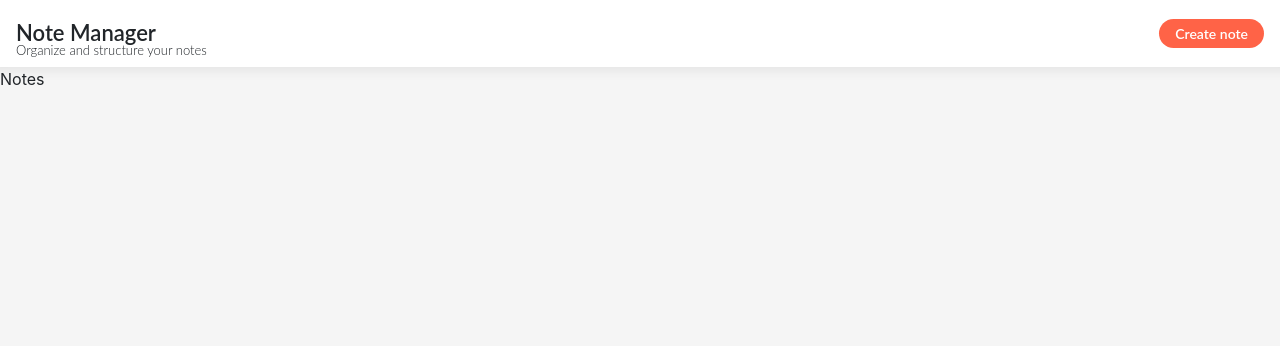
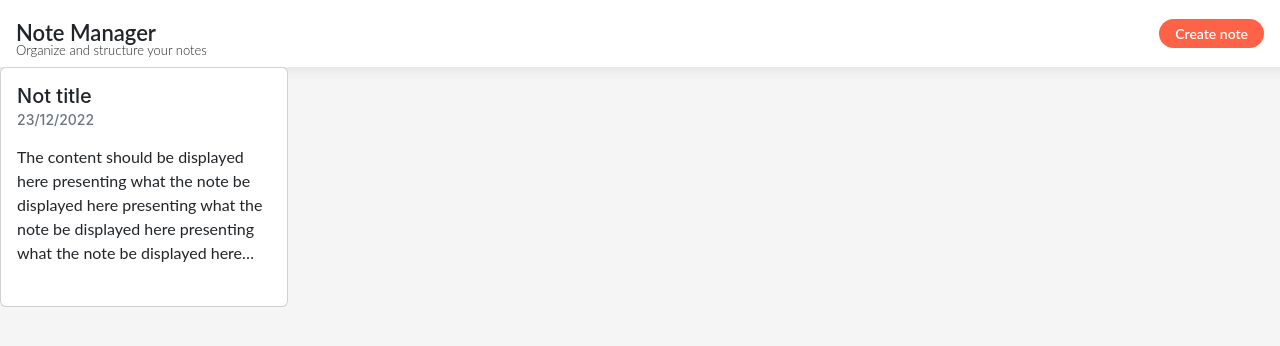
Before and after one commit to 47leonel-wabo/r18-react-redux, a React (Create React App) app: page / in a window 1280 px wide. Shown: the top 346 px of the page. Built offline with nearby package versions, Linux system fonts and the light colour scheme; data requests are answered from the project's data file.

Commit message:
Designing note card element

```diff
--- a/package.json
+++ b/package.json
@@ -7,7 +7,9 @@
     "@testing-library/jest-dom": "^5.16.5",
     "@testing-library/react": "^13.4.0",
     "@testing-library/user-event": "^13.5.0",
+    "axios": "^1.2.1",
     "react": "^18.2.0",
+    "react-bootstrap-icons": "^1.10.2",
     "react-dom": "^18.2.0",
     "react-redux": "^8.0.5",
     "react-router-dom": "^6.6.0",
--- /dev/null
+++ b/src/api/note-api.js
@@ -0,0 +1,40 @@
+import axios from "axios";
+
+const BASE_URL = "http://localhost:4000/notes";
+
+class NoteApi {
+  static async fetchNotes() {
+    const response = await axios.get(`${BASE_URL}`);
+    return response.data;
+  }
+
+  static async fetchNoteById(noteId) {
+    const response = await axios.get(`${BASE_URL}/${noteId}`);
+    return response.data;
+  }
+
+  static async createNote(noteData) {
+    const response = await axios.post(`${BASE_URL}`, noteData, {
+      headers: {
+        "Content-Type": "application/json",
+      },
+    });
+    return response.data;
+  }
+
+  static async deleteNoteById(noteId) {
+    const response = await axios.delete(`${BASE_URL}/${noteId}`, {});
+    return response.data;
+  }
+
+  static async updateNotById(noteData) {
+    const response = await axios.patch(
+      `${BASE_URL}/${noteData.id}`,
+      noteData,
+      {}
+    );
+    return response.data;
+  }
+}
+
+export default NoteApi;
--- a/src/app/App.css
+++ b/src/app/App.css
@@ -5,4 +5,6 @@
 }
 body {
   background: #f5f5f5;
+  max-width: 100vw;
+  overflow: hidden;
 }
--- a/src/app/App.js
+++ b/src/app/App.js
@@ -1,8 +1,23 @@
+import { useEffect } from "react";
+import { useDispatch } from "react-redux";
+import { Outlet } from "react-router-dom";
+import NoteApi from "../api/note-api";
+import Header from "../components/header/Header";
+import { setNotes } from "../store/note/note-slice";
 import "./App.css";
-import { Outlet } from "react-router-dom";
-import Header from "../components/header/Header";
 
 function App() {
+  const dispatch = useDispatch();
+
+  const getNotes = async () => {
+    const notes = await NoteApi.fetchNotes();
+    dispatch(setNotes(notes));
+  };
+
+  useEffect(() => {
+    getNotes();
+  }, []);
+
   return (
     <div className="App">
       <Header />
--- /dev/null
+++ b/src/components/card/NoteCard.jsx
@@ -0,0 +1,55 @@
+import React, { useState } from "react";
+import { Trash } from "react-bootstrap-icons";
+import style from "./card.module.css";
+
+const NoteCard = ({
+  title,
+  subTitle,
+  content,
+  clickActionHandler,
+  deleteActionHandler,
+}) => {
+  const [isMouseEnterCard, setMouseEnterCard] = useState(false);
+  const [isMouseEnterDelete, setMouseEnterDelete] = useState(false);
+
+  function handleDelete(event) {
+    deleteActionHandler();
+    event.stopPropagation();
+  }
+  return (
+    <div
+      className={`card ${style.container}`}
+      style={{
+        width: "18rem",
+        height: "15rem",
+        boxShadow: isMouseEnterCard ? "2px 4px 4px rgba(0,0,0,.25)" : "none",
+      }}
+      onClick={clickActionHandler}
+      onMouseEnter={() => setMouseEnterCard(true)}
+      onMouseLeave={() => setMouseEnterCard(false)}
+    >
+      <div className="card-body">
+        <div className="d-flex justify-content-between align-items-center">
+          <h5 className="card-title">
+            {title.length > 25 ? `${title.slice(0, 24)}...` : title}
+          </h5>
+          {isMouseEnterCard && (
+            <Trash
+              size={24}
+              onClick={handleDelete}
+              color={isMouseEnterDelete ? "tomato" : "lightgrey"}
+              onMouseEnter={() => setMouseEnterDelete(true)}
+              onMouseLeave={() => setMouseEnterDelete(false)}
+            />
+          )}
+        </div>
+        <h6 className={`card-subtitle mb-3 text-muted ${style.sub}`}>
+          {subTitle}
+        </h6>
+        <p className={`card-text ${style.content}`}>{content}</p>
+      </div>
+    </div>
+  );
+};
+
+export default NoteCard;
--- /dev/null
+++ b/src/components/card/card.module.css
@@ -0,0 +1,14 @@
+.container {
+  cursor: pointer;
+}
+.sub {
+  font-size: 14px;
+}
+.content {
+  font-family: Lato;
+  overflow: hidden;
+  text-overflow: ellipsis;
+  -webkit-line-clamp: 5;
+  display: -webkit-box;
+  -webkit-box-orient: vertical;
+}
--- a/src/pages/overview/Notes.jsx
+++ b/src/pages/overview/Notes.jsx
@@ -1,8 +1,19 @@
 import React from "react";
+import NoteCard from "../../components/card/NoteCard";
 import style from "./notes.module.css";
 
 const Notes = () => {
-  return <div>Notes</div>;
+  return (
+    <div className={style.container}>
+      <NoteCard
+        title={`Not title`}
+        subTitle={`23/12/2022`}
+        content={`The content should be displayed here presenting what the note be displayed here presenting what the note be displayed here presenting what the note be displayed here presenting what the note is all about and how it should be red or precess in order to accomplish this task, i know this is lot of talk (it's made on purpose) stop!`}
+        clickActionHandler={() => alert("Navigate to note details")}
+        deleteActionHandler={() => alert("Delete note")}
+      />
+    </div>
+  );
 };
 
 export default Notes;
--- a/src/store/AppStore.js
+++ b/src/store/AppStore.js
@@ -1,7 +1,10 @@
 import { configureStore } from "@reduxjs/toolkit";
+import noteSlice from "./note/note-slice";
 
 const store = configureStore({
-  reducer: {},
+  reducer: {
+    NOTES: noteSlice,
+  },
 });
 
 export default store;
--- /dev/null
+++ b/src/store/note/note-slice.js
@@ -0,0 +1,18 @@
+import { createSlice } from "@reduxjs/toolkit";
+
+const initialState = { noteList: [] };
+
+const noteSlice = createSlice({
+  name: "noteSlice",
+  initialState,
+  reducers: {
+    setNotes: (currentSlice, action) => {
+      currentSlice.noteList = action.payload;
+    },
+  },
+});
+
+export const notesSelector = (state) => state.NOTES.noteList;
+
+export default noteSlice.reducer;
+export const { setNotes } = noteSlice.actions;
```
Also changed, not shown: 1 other file (tests, documents, lock files or other folders).
